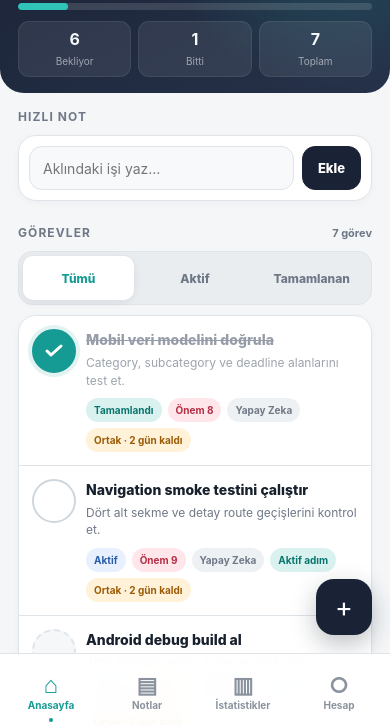
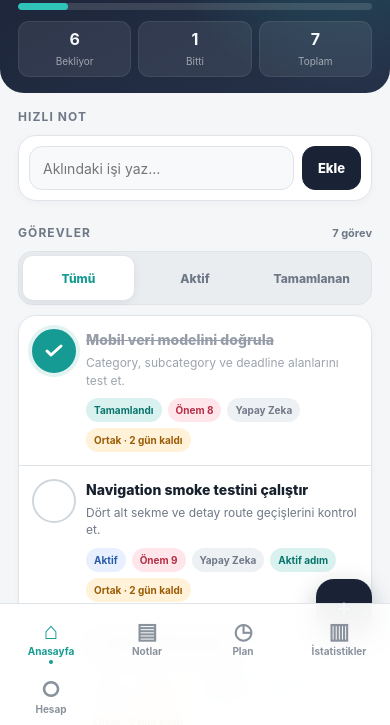
Before and after one commit to RealAtomTR/NoteZ, an Electron app: page src/mobile.html in a window 390 px wide. Shown: the part 119-844 px from the top of the page. Drawn offline with Linux system fonts and the light colour scheme.

Commit message:
Add Plan tab to NoteZ mobile

```diff
--- a/src/mobile.html
+++ b/src/mobile.html
@@ -19,6 +19,9 @@
       </a>
       <a href="#/notes" data-nav="notes" aria-label="Notlar">
         <span class="nav-icon" aria-hidden="true">▤</span><span>Notlar</span>
+      </a>
+      <a href="#/plan" data-nav="plan" aria-label="Plan">
+        <span class="nav-icon" aria-hidden="true">◷</span><span>Plan</span>
       </a>
       <a href="#/stats" data-nav="stats" aria-label="İstatistikler">
         <span class="nav-icon" aria-hidden="true">▥</span><span>İstatistikler</span>
```
